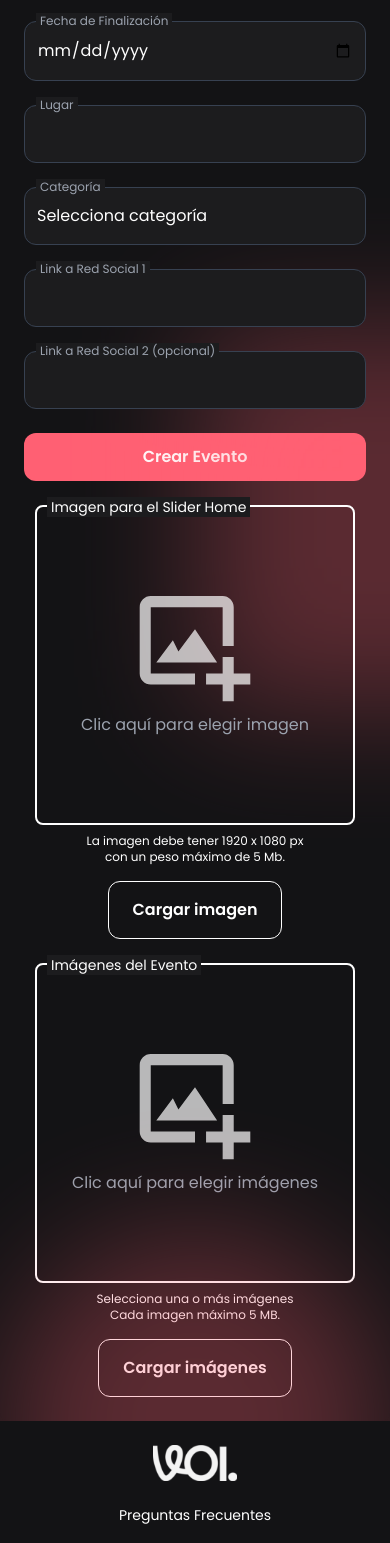
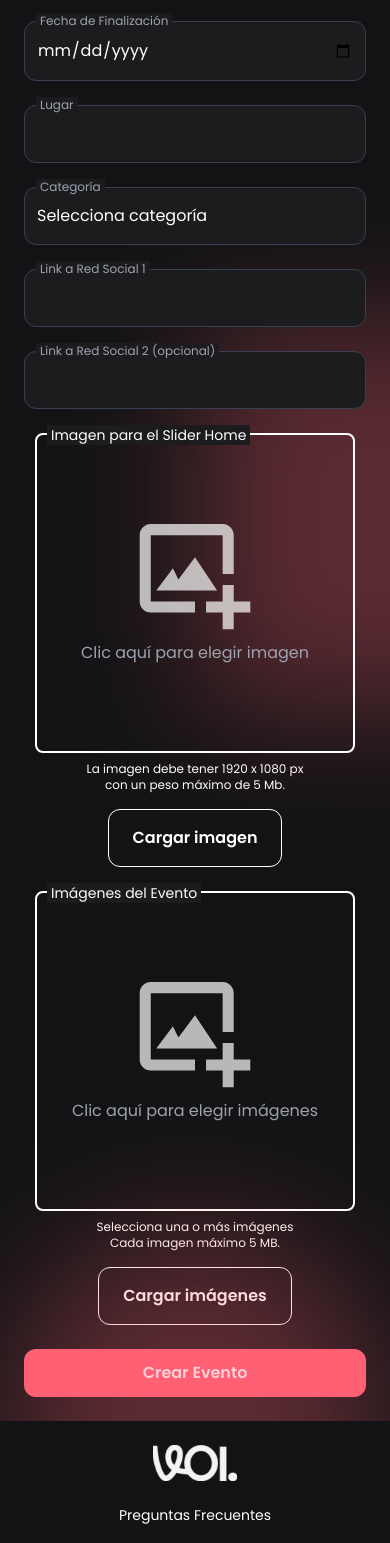
Before and after one commit to Pir4te64/Voi_frontend, a React (Vite) app: page /dashboard/crearevento in a window 390 px wide. Shown: the part 442-1985 px from the top of the page. Built offline with nearby package versions, Linux system fonts and the light colour scheme; what @codaworks/react-glow would draw is missing.

Commit message:
feat: actualizar el componente CrearEventos para mostrar un botón adicional en dispositivos móviles y ajustar la validación del campo social1 a no requerido

```diff
--- a/src/components/Dashboard/GestionEventos/CrearEventos/CrearEventos.tsx
+++ b/src/components/Dashboard/GestionEventos/CrearEventos/CrearEventos.tsx
@@ -171,7 +171,7 @@ const CrearEventos: React.FC = () => {
                     <button
                         type="submit"
                         disabled={isSubmitting}
-                        className="mt-4 w-full rounded-xl bg-secondary py-3 font-semibold text-white transition hover:opacity-90 disabled:opacity-50"
+                        className="mt-4 hidden w-full rounded-xl bg-secondary py-3 font-semibold text-white transition hover:opacity-90 disabled:opacity-50 md:block"
                     >
                         {isSubmitting ? "Creando…" : "Crear Evento"}
                     </button>
@@ -207,6 +207,16 @@ const CrearEventos: React.FC = () => {
                     />
                 </div>
             </div>
+            <div className="mt-6 block md:hidden">
+                <button
+                    type="button"
+                    onClick={() => handleSubmit()}
+                    disabled={isSubmitting}
+                    className="w-full rounded-xl bg-secondary py-3 font-semibold text-white transition hover:opacity-90 disabled:opacity-50"
+                >
+                    {isSubmitting ? "Creando…" : "Crear Evento"}
+                </button>
+            </div>
         </div>
     );
 };
--- a/src/components/Dashboard/GestionEventos/CrearEventos/store/crearEvento.schema.ts
+++ b/src/components/Dashboard/GestionEventos/CrearEventos/store/crearEvento.schema.ts
@@ -26,8 +26,6 @@ export const crearEventoValidationSchema = Yup.object({
     category: Yup.string()
         .typeError("Categoría inválida")
         .required("La categoría es requerida"),
-    social1: Yup.string()
-        .url("Debe ser una URL válida")
-        .required("El link es requerido"),
+    social1: Yup.string().url("Debe ser una URL válida").notRequired(),
     social2: Yup.string().url("Debe ser una URL válida").notRequired(),
 });
```
